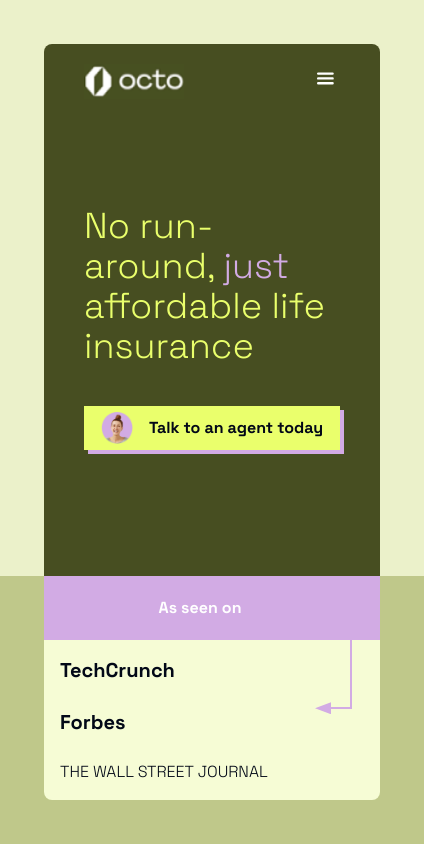
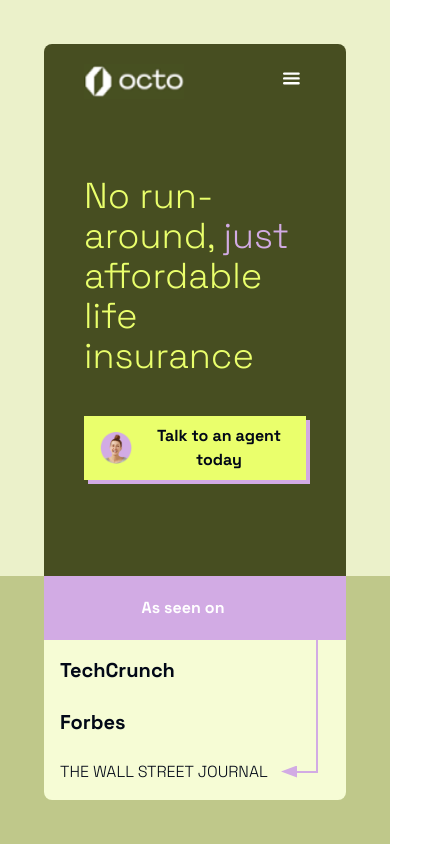
Before and after one commit to oleyva93/dribbble-clone-test, a React (Vite) app: page / in a window 390 px wide. Shown: the whole page, 424 px wide, since content can reach past the window. Built offline with nearby package versions, Linux system fonts and the light colour scheme.

Commit message:
Update footer and section styles

```diff
--- a/src/app/components/footer.tsx
+++ b/src/app/components/footer.tsx
@@ -14,7 +14,7 @@
           <span className="font-bold text-xl">TechCrunch</span>
           <span className="font-bold text-xl">Forbes</span>
           <span className="uppercase">The wall Street Journal</span>
-          <div className="block sm:hidden absolute h-[12.7vh] w-6 right-7 top-[-38px] border-b-2 border-r-2 border-[#d2abe4]">
+          <div className="block sm:hidden absolute h-[15.7vh] w-6 right-7 top-0 border-b-2 border-r-2 border-[#d2abe4]">
             <div className="absolute right-[19px] -bottom-[7px] h-3 w-4 arrow-left-figure bg-[#d2abe4]" />
           </div>
         </section>
--- a/src/app/components/left-section.tsx
+++ b/src/app/components/left-section.tsx
@@ -19,7 +19,7 @@
               __html: data?.home?.["header-title"] ?? "",
             }}
           />
-          <button className="font-bold bg-[#eaff6c] w-[16rem] h-11 shadow-[4px_4px_0px_0_#d2aae4] flex gap-4 items-center justify-center text-base">
+          <button className="font-bold bg-[#eaff6c] px-4 py-2 w-fit shadow-[4px_4px_0px_0_#d2aae4] flex gap-4 items-center justify-center text-base">
             <img
               src="avatar-btn.png"
               alt="avatar"
--- a/src/app/components/right-section.tsx
+++ b/src/app/components/right-section.tsx
@@ -2,7 +2,7 @@
 
 const RightSection: React.FC = () => {
   return (
-    <section className="hidden lg:block sm:absolute lg:absolute right-0 h-full py-11 pr-11 w-1/2 bg-[#dfe9a6] main-section-figure">
+    <section className="hidden lg:block sm:absolute lg:absolute right-0 h-full py-11 pr-11 w-1/2 bg-[#dfe9a6] main-section-figure min-h-[679px]">
       <div className="h-full bg-[#d2aae4] rounded-xl py-8">
         <SessionInfo />
         <main className="pt-12 w-full h-full flex items-end mt-[2px]">
--- a/src/app/index.tsx
+++ b/src/app/index.tsx
@@ -6,7 +6,7 @@
 
 const OctoApp = () => {
   return (
-    <main className="grid [grid-template-rows:1fr_.336fr] h-[100dvh]">
+    <main className="grid [grid-template-rows:1fr_.336fr] h-[100dvh] min-h-[679px]">
       <LeftSection />
       <RightSection />
       <Footer />
```
